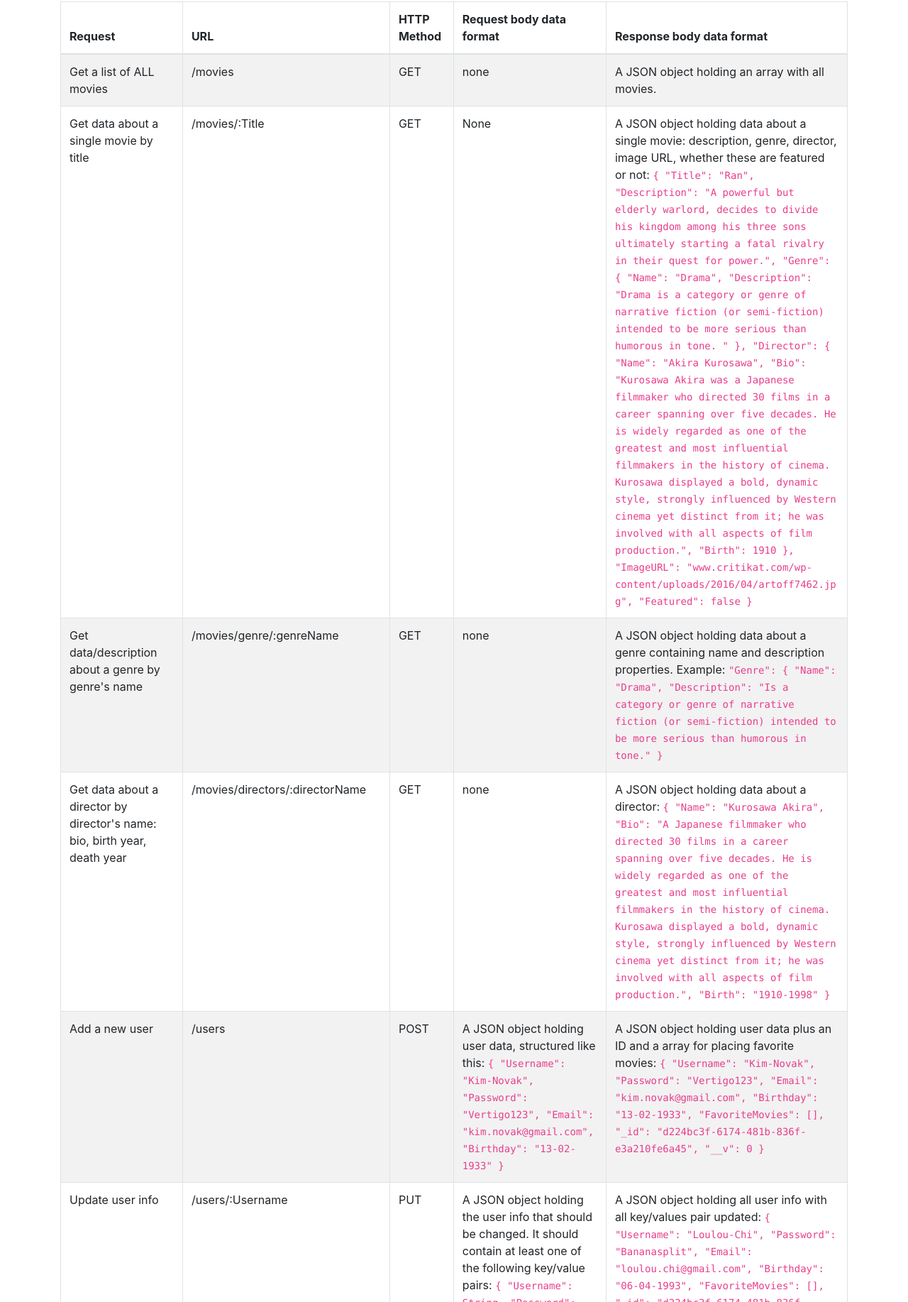
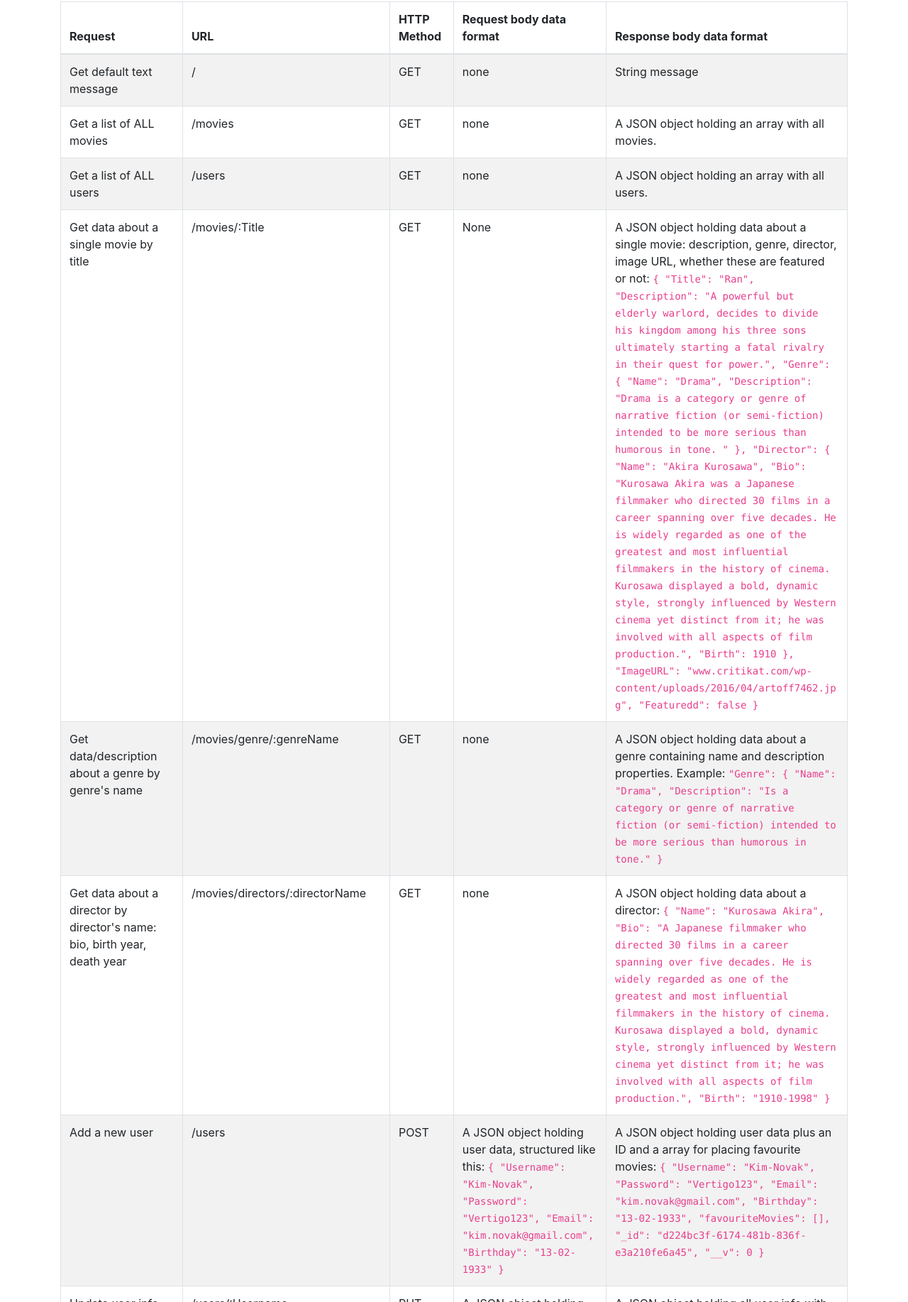
Before and after one commit to LoulouLinck/movie_api, a website: page public/documentation.html in a window 1280 px wide. Shown: the part 966-2800 px from the top of the page at 71% size. Drawn offline with nearby package versions, Linux system fonts and the light colour scheme.

Commit message:
Update documentation.html

```diff
--- a/public/documentation.html
+++ b/public/documentation.html
@@ -14,7 +14,7 @@
         <p>
             The web application will provide users with access to information about different
 			movies, directors, and genres. Users will be able to sign up, update their
-			personal information, and create a list of their favorite movies.
+			personal information, and create a list of their favourite movies.
         </p>
     </div>
 
@@ -29,8 +29,8 @@
                 <li>Return data about a director (bio, birth year, death year) by name</li>
                 <li>Allow new users to register</li>
                 <li>Allow users to update their user info (username, password, email, date of birth)</li>
-                <li>Allow users to add a movie to their list of favorites</li>
-                <li>Allow users to remove a movie from their list of favorites</li>
+                <li>Allow users to add a movie to their list of favourites</li>
+                <li>Allow users to remove a movie from their list of favourites</li>
                 <li>Allow existing users to deregister</li>
             </ul>
 
@@ -68,11 +68,25 @@
 			</thead>
 			<tbody>
 				<tr>
+					<td>Get default text message</td>
+					<td>/</td>
+					<td>GET</td>
+					<td>none</td>
+					<td>String message</td>
+				</tr>
+				<tr>
 					<td>Get a list of ALL movies</td>
 					<td>/movies</td>
 					<td>GET</td>
 					<td>none</td>
 					<td>A JSON object holding an array with all movies.</td>
+				</tr>
+				<tr>
+					<td>Get a list of ALL users</td>
+					<td>/users</td>
+					<td>GET</td>
+					<td>none</td>
+					<td>A JSON object holding an array with all users.</td>
 				</tr>
 				<tr>
 					<td>Get data about a single movie by title</td>
@@ -95,7 +109,7 @@
 								"Birth": 1910
 							},
 							"ImageURL": "www.critikat.com/wp-content/uploads/2016/04/artoff7462.jpg",
-							"Featured": false
+							"Featuredd": false
 						}
 					</code>
 					</td>
@@ -143,14 +157,14 @@
 						}
 					</code>
 					</td>
-					<td>A JSON object holding user data plus an ID and a array for placing favorite movies:
+					<td>A JSON object holding user data plus an ID and a array for placing favourite movies:
 						<code>
 						{
 							"Username": "Kim-Novak",
 							"Password": "Vertigo123",
 							"Email": "kim.novak@gmail.com",
 							"Birthday": "13-02-1933",
-							"FavoriteMovies": [],
+							"favouriteMovies": [],
 							"_id": "d224bc3f-6174-481b-836f-e3a210fe6a45",
 							"__v": 0
 					}
@@ -178,7 +192,7 @@
 							"Password": "Bananasplit",
 							"Email": "loulou.chi@gmail.com",
 							"Birthday": "06-04-1993",
-							"FavoriteMovies": [],
+							"favouriteMovies": [],
 							"_id": "d224bc3f-6174-481b-836f-e3a210fe6a45",
 							"__v": 0
 					}
@@ -186,7 +200,7 @@
 					</td>
 				</tr>
 				<tr>
-					<td>Add a movie to user's favorite list</td>
+					<td>Add a movie to user's favourite list</td>
 					<td>/users/:Username/movies/:movieID</td>
 					<td>POST</td>
 					<td>None</td>
@@ -197,7 +211,7 @@
 							"Password": "Bananasplit",
 							"Email": "loulou.chi@gmail.com",
 							"Birthday": "06-04-1993",
-							"FavoriteMovies": [],
+							"favouriteMovies": [],
 							"_id": "d224bc3f-6174-481b-836f-e3a210fe6a45",
 							"__v": 0
 					}
@@ -205,7 +219,7 @@
 					</td>
 				</tr>
 				<tr>
-					<td>Remove a movie from user's favorite list</td>
+					<td>Remove a movie from user's favourite list</td>
 					<td>/users/:Username/movies/:movieID</td>
 					<td>DELETE</td>
 					<td>None</td>
@@ -216,7 +230,7 @@
 							"Password": "Bananasplit",
 							"Email": "loulou.chi@gmail.com",
 							"Birthday": "06-04-1993",
-							"FavoriteMovies": [],
+							"favouriteMovies": [],
 							"_id": "d224bc3f-6174-481b-836f-e3a210fe6a45",
 							"__v": 0
 					}
```
